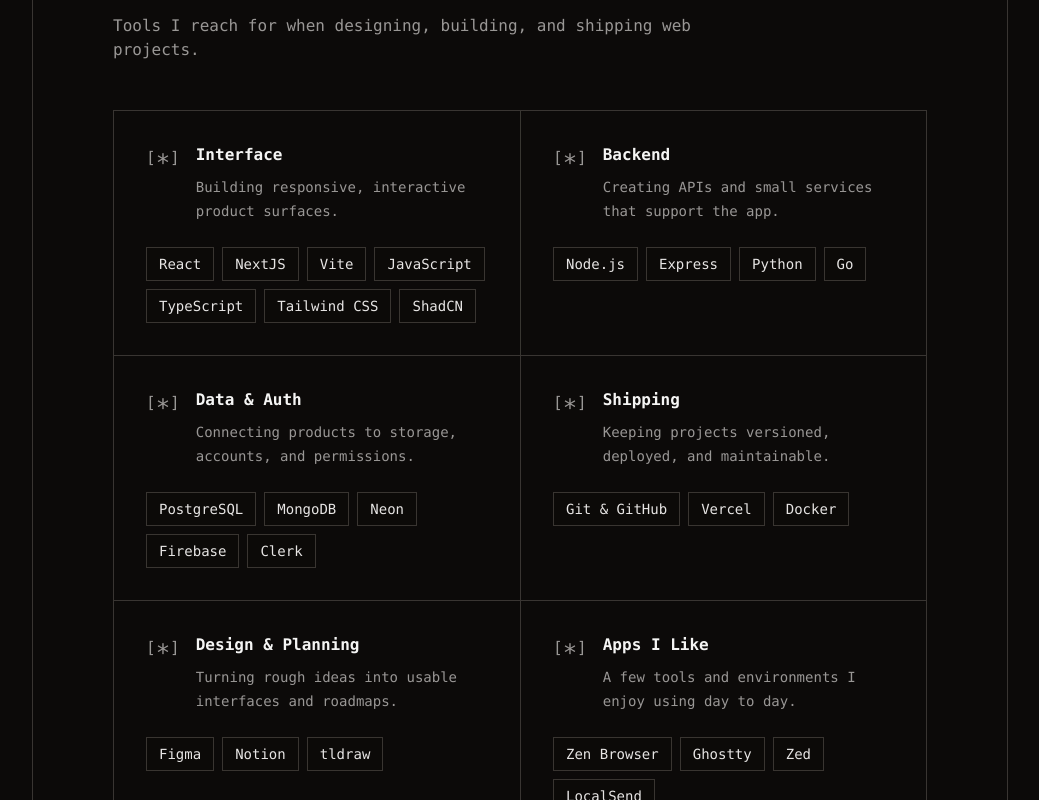
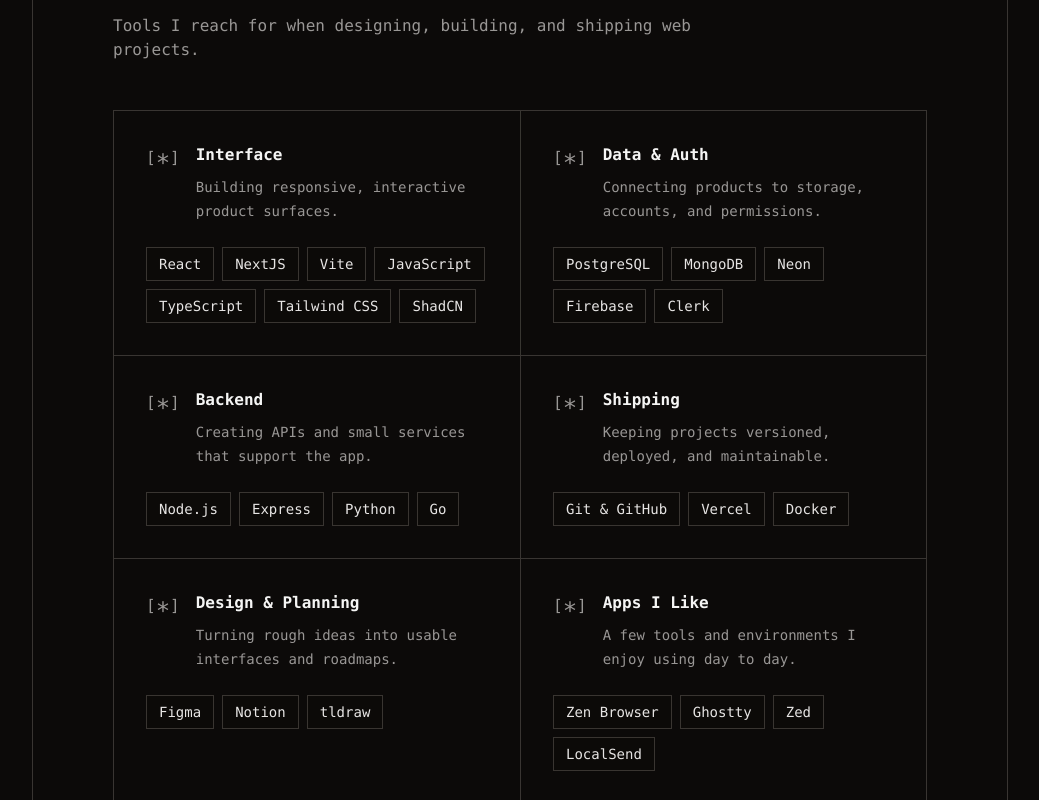
Before and after one commit to ESHAYAT102/portfolio, a React (Vite) app: page / in a window 1280 px wide. Shown: the part 723-1523 px from the top of the page, without its empty margins (120-1159 px from the left). Built offline with nearby package versions, Linux system fonts and the light colour scheme.

Commit message:
Reorder tech stack cards

```diff
--- a/src/sections/TechStack.tsx
+++ b/src/sections/TechStack.tsx
@@ -13,14 +13,14 @@
     ],
   },
   {
+    title: "Data & Auth",
+    description: "Connecting products to storage, accounts, and permissions.",
+    tools: ["PostgreSQL", "MongoDB", "Neon", "Firebase", "Clerk"],
+  },
+  {
     title: "Backend",
     description: "Creating APIs and small services that support the app.",
     tools: ["Node.js", "Express", "Python", "Go"],
-  },
-  {
-    title: "Data & Auth",
-    description: "Connecting products to storage, accounts, and permissions.",
-    tools: ["PostgreSQL", "MongoDB", "Neon", "Firebase", "Clerk"],
   },
   {
     title: "Shipping",
```
